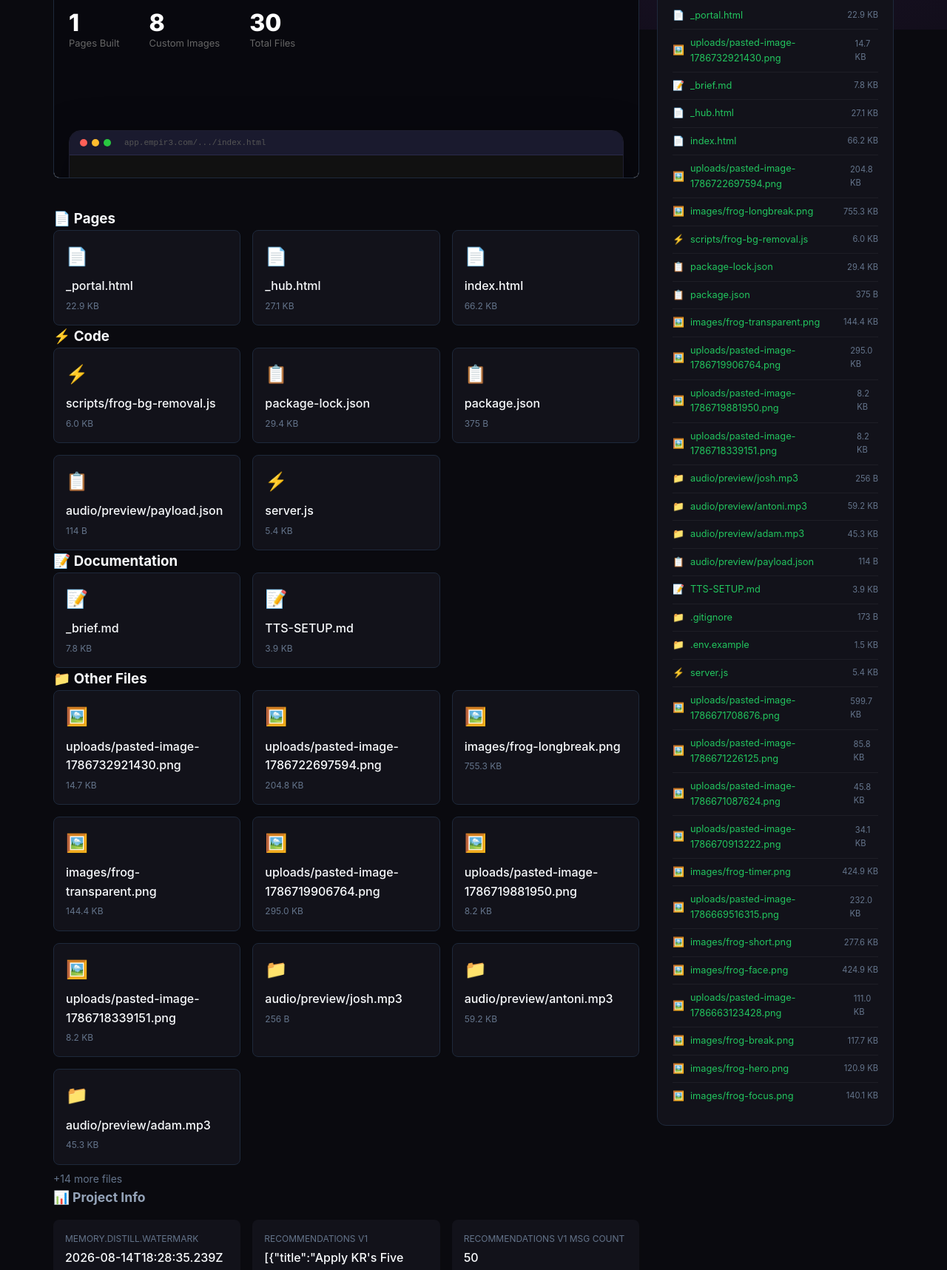
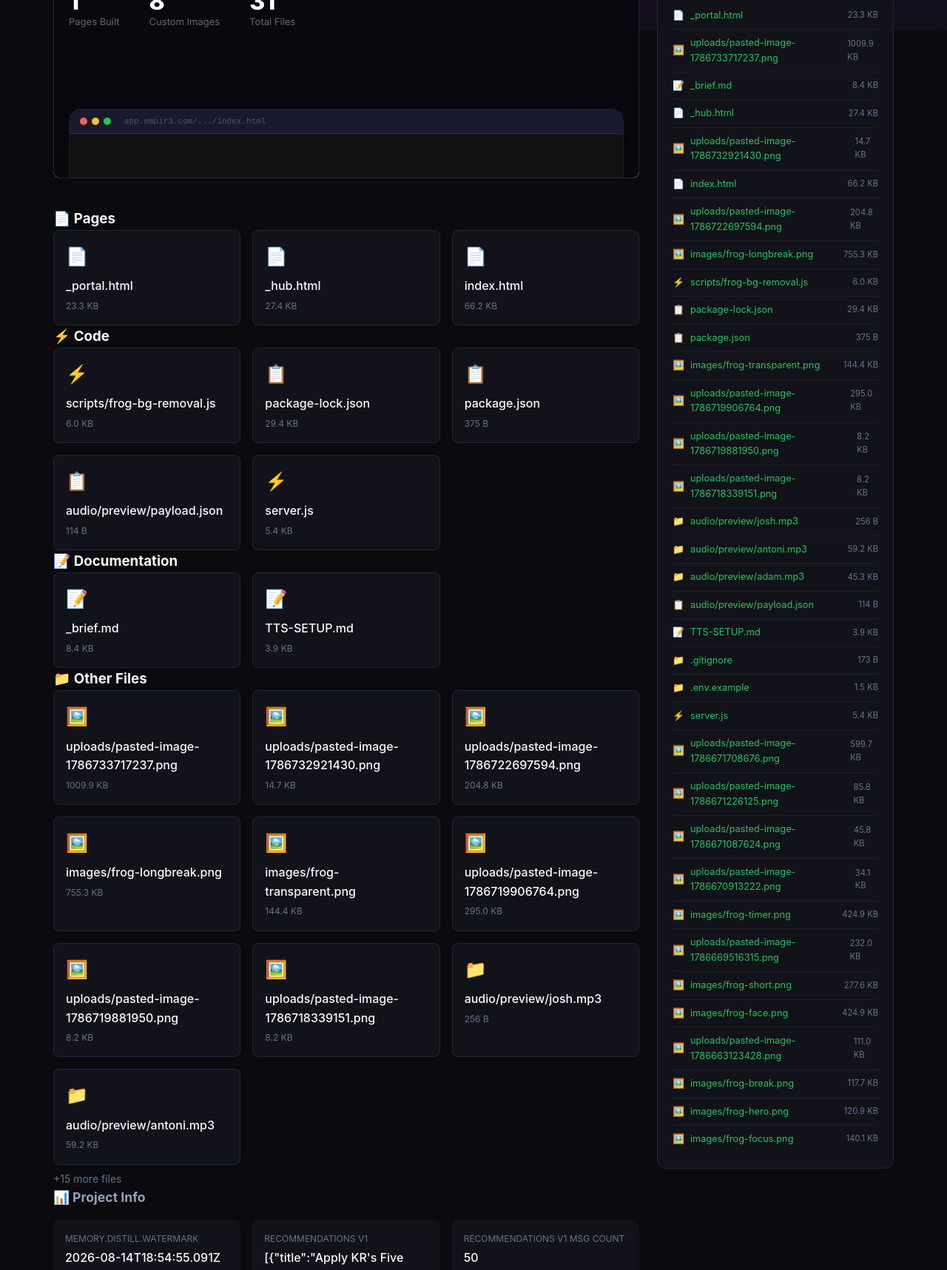
Before and after one commit to FrogF0cus/frogfocus, a website: page _hub.html in a window 1280 px wide. Shown: the part 760-2477 px from the top of the page at 74% size. Drawn offline with Linux system fonts and the light colour scheme.

Commit message:
Folder upload (1 file)

```diff
--- a/_hub.html
+++ b/_hub.html
@@ -373,13 +373,13 @@
             <a href="_portal.html" class="file-card" target="_blank">
               <span class="file-icon">📄</span>
               <span class="file-name">_portal.html</span>
-              <span class="file-meta">22.9 KB</span>
+              <span class="file-meta">23.3 KB</span>
             </a>
 
             <a href="_hub.html" class="file-card" target="_blank">
               <span class="file-icon">📄</span>
               <span class="file-name">_hub.html</span>
-              <span class="file-meta">27.1 KB</span>
+              <span class="file-meta">27.4 KB</span>
             </a>
 
             <a href="index.html" class="file-card" target="_blank">
@@ -439,7 +439,7 @@
             <a href="_brief.md" class="file-card" target="_blank">
               <span class="file-icon">📝</span>
               <span class="file-name">_brief.md</span>
-              <span class="file-meta">7.8 KB</span>
+              <span class="file-meta">8.4 KB</span>
             </a>
 
             <a href="TTS-SETUP.md" class="file-card" target="_blank">
@@ -456,6 +456,12 @@
       <div class="file-section">
         <h3>📁 Other Files</h3>
         <div class="file-grid">
+
+            <a href="uploads/pasted-image-1786733717237.png" class="file-card" target="_blank">
+              <span class="file-icon">🖼️</span>
+              <span class="file-name">uploads/pasted-image-1786733717237.png</span>
+              <span class="file-meta">1009.9 KB</span>
+            </a>
 
             <a href="uploads/pasted-image-1786732921430.png" class="file-card" target="_blank">
               <span class="file-icon">🖼️</span>
@@ -511,14 +517,8 @@
               <span class="file-meta">59.2 KB</span>
             </a>
 
-            <a href="audio/preview/adam.mp3" class="file-card" target="_blank">
-              <span class="file-icon">📁</span>
-              <span class="file-name">audio/preview/adam.mp3</span>
-              <span class="file-meta">45.3 KB</span>
-            </a>
-
         </div>
-        <p class="more-files">+14 more files</p>
+        <p class="more-files">+15 more files</p>
       </div>
 
 
@@ -529,7 +529,7 @@
 
                 <div class="metadata-item">
                   <div class="metadata-key">memory.distill.watermark</div>
-                  <div class="metadata-value">2026-08-14T18:28:35.239Z</div>
+                  <div class="metadata-value">2026-08-14T18:54:55.091Z</div>
                 </div>
 
                 <div class="metadata-item">
@@ -556,7 +556,7 @@
         <div class="sidebar-panel">
           <h3>📊 Quick Stats</h3>
           <div class="quick-stat-grid">
-            <div class="qs-card"><div class="qs-val">34</div><div class="qs-label">Files</div></div>
+            <div class="qs-card"><div class="qs-val">35</div><div class="qs-label">Files</div></div>
             <div class="qs-card"><div class="qs-val">3</div><div class="qs-label">Pages</div></div>
             <div class="qs-card"><div class="qs-val">5</div><div class="qs-label">Code</div></div>
             <div class="qs-card"><div class="qs-val">0</div><div class="qs-label">Decisions</div></div>
@@ -572,25 +572,31 @@
               <li>
                 <span>📄</span>
                 <a href="_portal.html" target="_blank">_portal.html</a>
-                <span class="file-size">22.9 KB</span>
+                <span class="file-size">23.3 KB</span>
+              </li>
+
+              <li>
+                <span>🖼️</span>
+                <a href="uploads/pasted-image-1786733717237.png" target="_blank">uploads/pasted-image-1786733717237.png</a>
+                <span class="file-size">1009.9 KB</span>
+              </li>
+
+              <li>
+                <span>📝</span>
+                <a href="_brief.md" target="_blank">_brief.md</a>
+                <span class="file-size">8.4 KB</span>
+              </li>
+
+              <li>
+                <span>📄</span>
+                <a href="_hub.html" target="_blank">_hub.html</a>
+                <span class="file-size">27.4 KB</span>
               </li>
 
               <li>
                 <span>🖼️</span>
                 <a href="uploads/pasted-image-1786732921430.png" target="_blank">uploads/pasted-image-1786732921430.png</a>
                 <span class="file-size">14.7 KB</span>
-              </li>
-
-              <li>
-                <span>📝</span>
-                <a href="_brief.md" target="_blank">_brief.md</a>
-                <span class="file-size">7.8 KB</span>
-              </li>
-
-              <li>
-                <span>📄</span>
-                <a href="_hub.html" target="_blank">_hub.html</a>
-                <span class="file-size">27.1 KB</span>
               </li>
 
               <li>
--- a/_portal.html
+++ b/_portal.html
@@ -441,10 +441,10 @@
         <a href="#pages" class="nav-tab active">Pages (1)</a>
         <a href="#images" class="nav-tab">Images (8)</a>
 
-        <a href="#uploads" class="nav-tab">Uploads (11)</a>
+        <a href="#uploads" class="nav-tab">Uploads (12)</a>
 
 
-        <a href="#" class="nav-tab">Files (30)</a>
+        <a href="#" class="nav-tab">Files (31)</a>
       </div>
     </div>
     <div class="nav-right">
@@ -457,7 +457,7 @@
   <section class="hero">
     <div class="hero-eyebrow">Project Portal</div>
     <h1 class="hero-title">Frog Focus</h1>
-    <p class="hero-desc">i can only do mp4.  can we start with and test the first one before i record them all?</p>
+    <p class="hero-desc">ah.  thanks</p>
     <div class="hero-stats">
       <div class="hero-stat">
         <span class="hero-stat-value">1</span>
@@ -469,7 +469,7 @@
         <span class="hero-stat-label">Custom Images</span>
       </div>
       <div class="hero-stat">
-        <span class="hero-stat-value">30</span>
+        <span class="hero-stat-value">31</span>
         <span class="hero-stat-label">Total Files</span>
       </div>
     </div>
@@ -546,7 +546,7 @@
     </style>
 
     <div class="materials-block" id="uploads">
-      <h3 class="materials-title">Your Uploads <span class="materials-count">11</span></h3>
+      <h3 class="materials-title">Your Uploads <span class="materials-count">12</span></h3>
       <div class="materials-grid"><a class="material-card" href="https://app.empir3.com/workspace/fb895467-2852-4051-aa28-877708c08ccf/uploads/pasted-image-1786663123428.png" target="_blank" title="pasted-image-1786663123428.png">
           <div class="material-preview"><img src="https://app.empir3.com/workspace/fb895467-2852-4051-aa28-877708c08ccf/uploads/pasted-image-1786663123428.png" alt="pasted-image-1786663123428.png" loading="lazy"></div>
           <div class="material-name">pasted-image-1786663123428.png</div>
@@ -590,6 +590,10 @@
 <a class="material-card" href="https://app.empir3.com/workspace/fb895467-2852-4051-aa28-877708c08ccf/uploads/pasted-image-1786732921430.png" target="_blank" title="pasted-image-1786732921430.png">
           <div class="material-preview"><img src="https://app.empir3.com/workspace/fb895467-2852-4051-aa28-877708c08ccf/uploads/pasted-image-1786732921430.png" alt="pasted-image-1786732921430.png" loading="lazy"></div>
           <div class="material-name">pasted-image-1786732921430.png</div>
+        </a>
+<a class="material-card" href="https://app.empir3.com/workspace/fb895467-2852-4051-aa28-877708c08ccf/uploads/pasted-image-1786733717237.png" target="_blank" title="pasted-image-1786733717237.png">
+          <div class="material-preview"><img src="https://app.empir3.com/workspace/fb895467-2852-4051-aa28-877708c08ccf/uploads/pasted-image-1786733717237.png" alt="pasted-image-1786733717237.png" loading="lazy"></div>
+          <div class="material-name">pasted-image-1786733717237.png</div>
         </a></div>
     </div>
 
```
Also changed, not shown: uploads/pasted-image-1786733762206.png (added).
